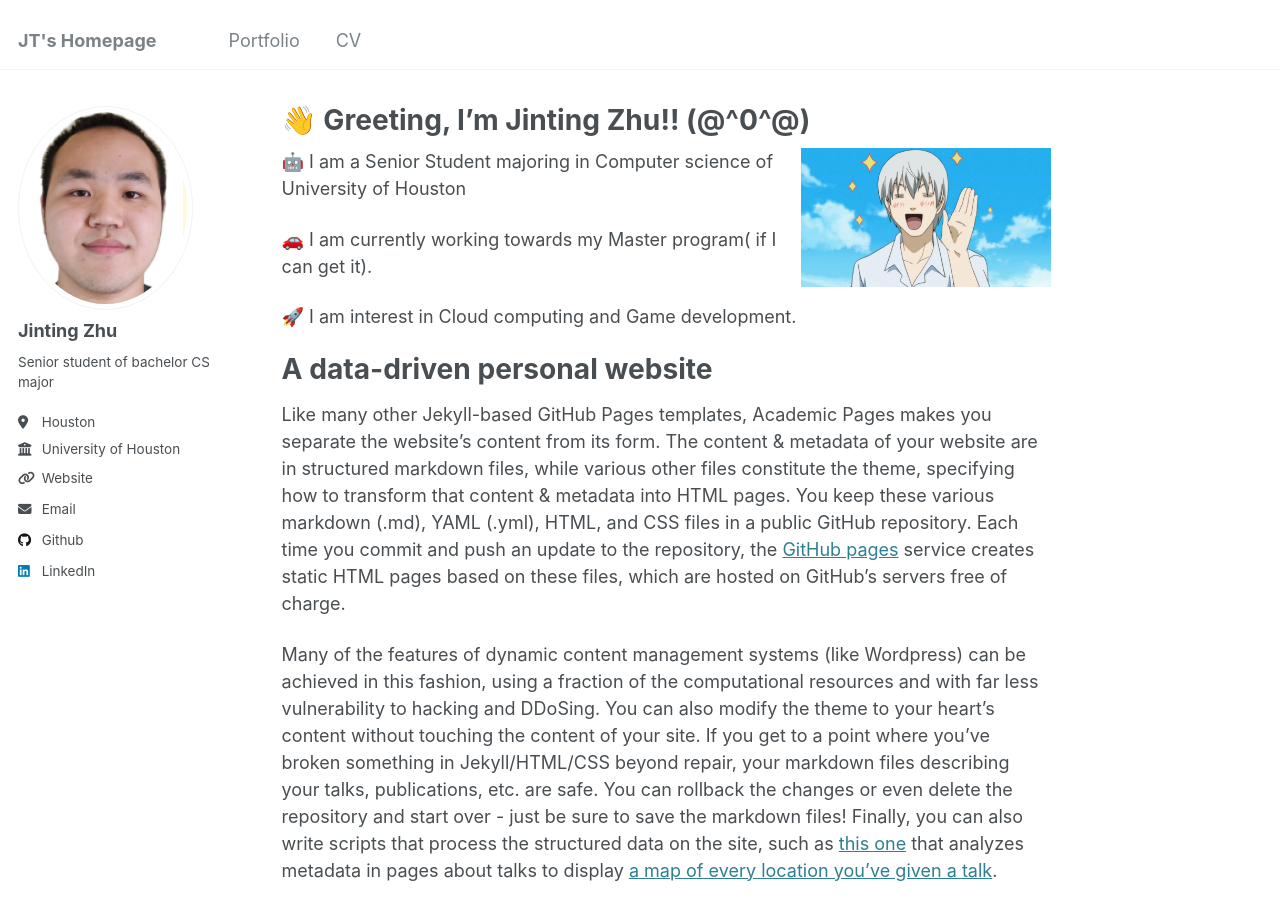
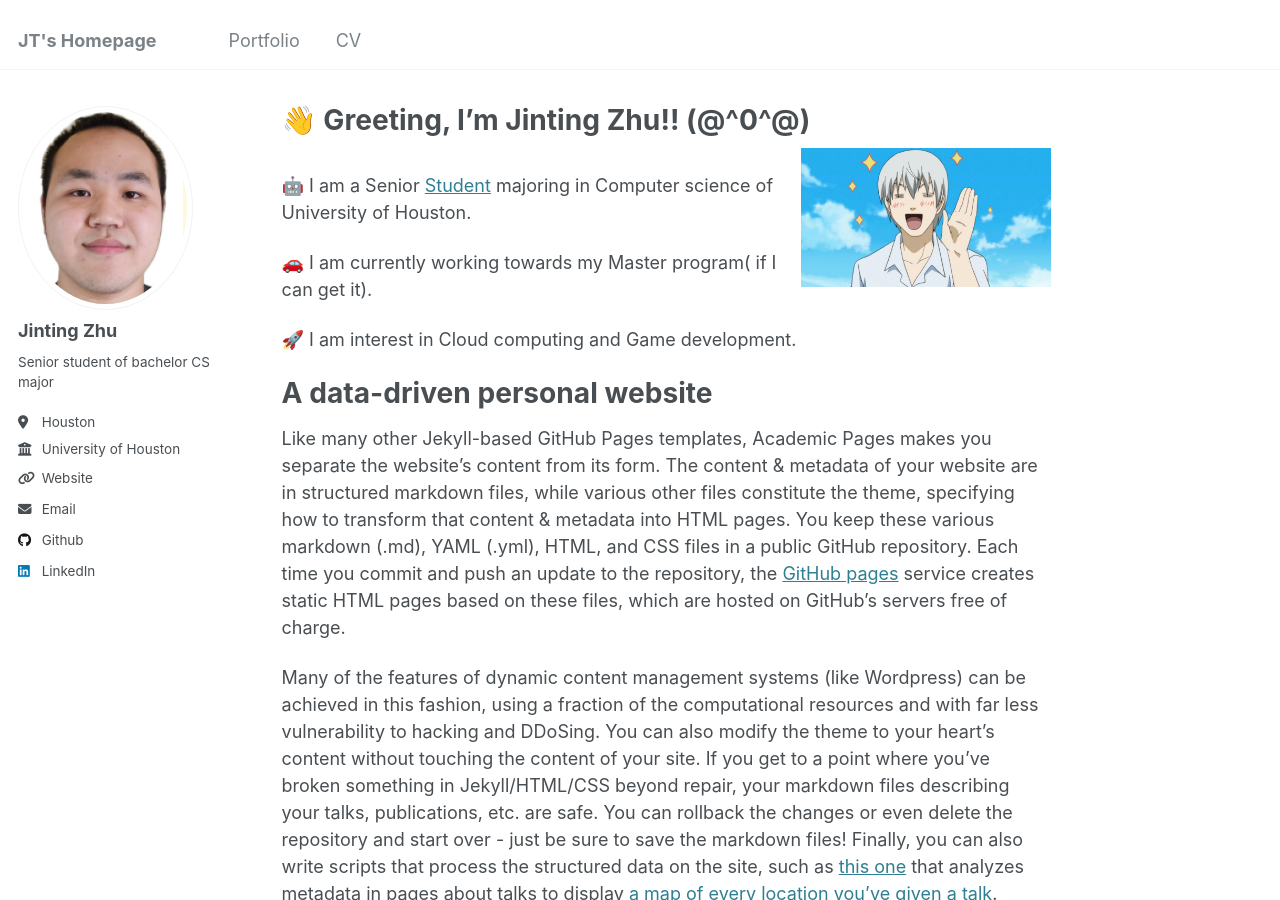
Before and after one commit to jjjzhu-5847/jjjzhu-5847.github.io, a Jekyll site: the page built from _pages/about.md, in a window 1280 px wide and 900 px high. Built offline with Jekyll 4.4.1, drawn with Linux system fonts in a browser that asks for light colours; part of the change alters nothing that is shown.

```diff
--- a/_pages/about.md
+++ b/_pages/about.md
@@ -7,7 +7,8 @@ redirect_from:
   - /about.html
 ---
 ![Illustration of combining vision and language modalities](/images/hello.jpg){: .align-right width="250px"}
-🤖 I am  a Senior Student majoring in Computer science of University of Houston
+
+🤖 I am  a Senior [Student](https://jjjzhu-5847.github.io/files/Jinting's Resume.pdf) majoring in Computer science of University of Houston.
 
 🚗 I am currently working towards my Master program( if I can get it).
 
```
